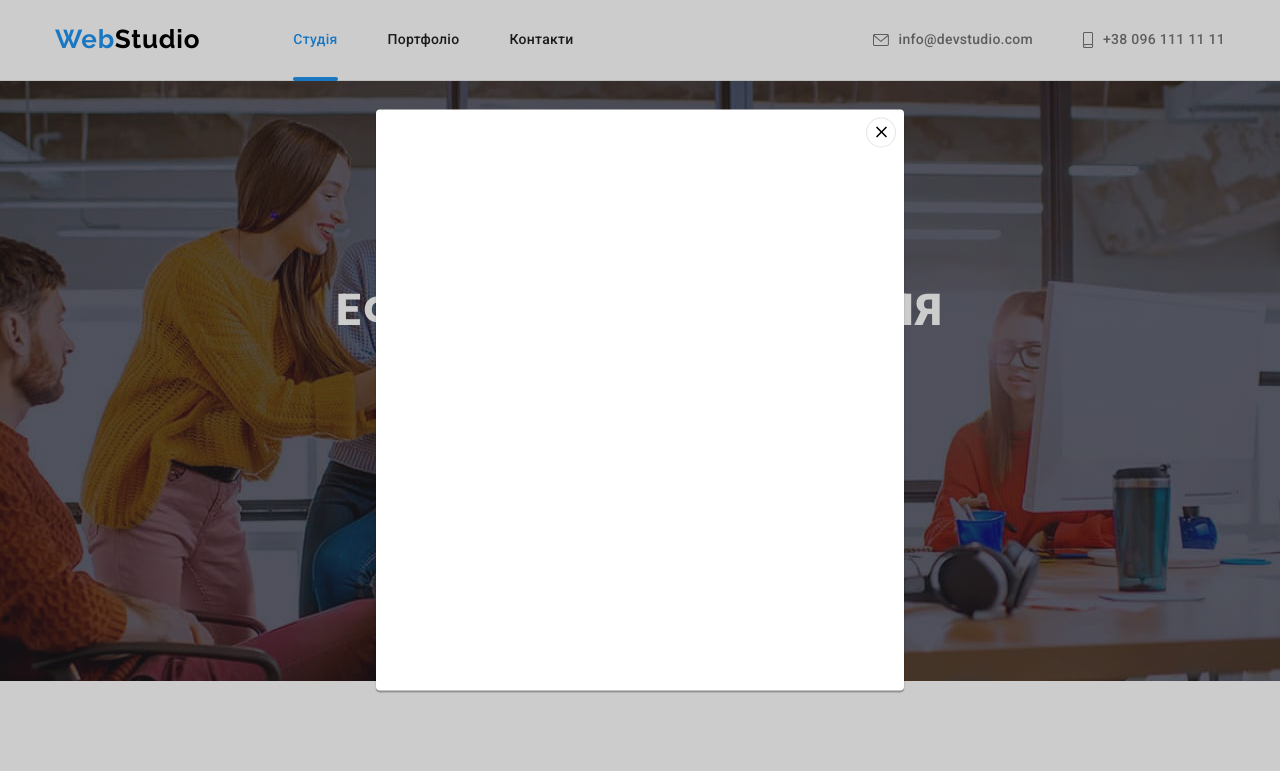
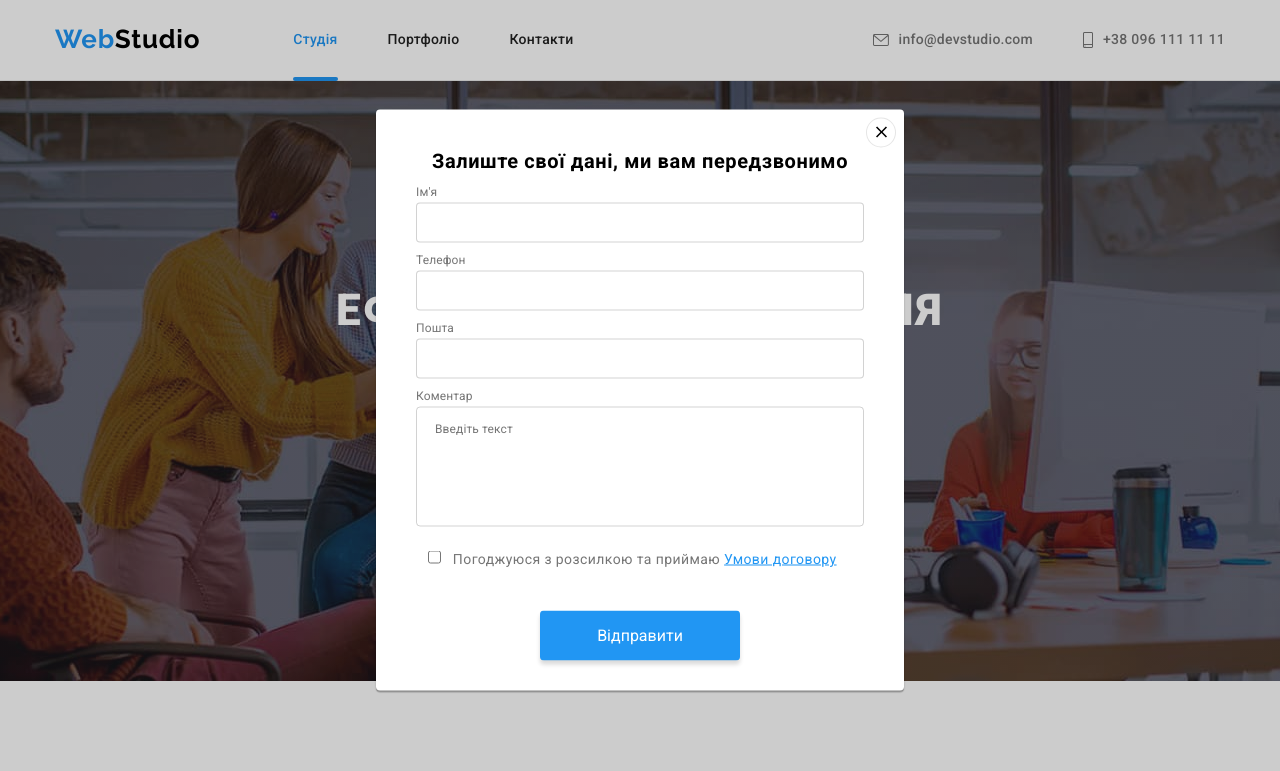
Before and after one commit to muza1919/goit-markup-hw-06, a plain HTML site: page index.html in a window 1280 px wide. Both pictures are taken after a click on the button "Замовити послугу". Shown: the top 771 px of the page. Drawn offline with nearby package versions, Linux system fonts and the light colour scheme.

Commit message:
second commit

```diff
--- a/css/styles.css
+++ b/css/styles.css
@@ -225,6 +225,17 @@ img{
     transform: translate(-50%,-50%) scale(1);
     transition: transform 250ms cubic-bezier(0.4, 0, 0.2, 1);
 }
+.modal-title{
+    margin-top: 0;
+    margin-bottom: 12px;
+    font-style: normal;
+    font-weight: 700;
+    font-size: 20px;
+    line-height: 23px;
+    text-align: center;
+    letter-spacing: 0.03em;
+    color: var(--black);
+}
 .btn-modal{
     display: flex;
     justify-content: center;
@@ -242,6 +253,98 @@ img{
     cursor: pointer;
     border: 1px solid rgba(0, 0, 0, 0.1);
     border-radius: 50%;
+}
+.form{
+    position: relative;
+    width: 528px;
+    height: 581px;
+    padding: 40px;
+    text-align: left;
+}
+.form-field{
+   margin-bottom: 10px;
+   display: flex;
+   flex-direction: column;
+}
+.form-field:nth-child(6){
+    margin-bottom: 20px;
+}
+::placeholder{
+    color: var(--primary-text-color);
+    font-style: normal;
+    font-weight: 400;
+    font-size: 12px;
+    line-height: 14px;
+    letter-spacing: 0.01em;
+}
+.form-label{
+    display: block;
+    margin-bottom: 4px;
+    color: var(--primary-text-color);
+    font-style: normal;
+    font-weight: 400;
+    font-size: 12px;
+    line-height: 14px;
+    letter-spacing: 0.01em;
+}
+.form-input{
+    width: 448px;
+    height: 40px;
+    border: 1px solid rgba(33, 33, 33, 0.2);
+    border-radius: 4px;
+}
+.form-textarea{
+    display: flex;
+    align-items: center;
+    justify-content: center;
+    width: 448px;
+    height: 120px;
+    border: 1px solid rgba(33, 33, 33, 0.2);
+    border-radius: 4px;
+}
+.textarea{
+    display: block;
+    width: 416px;
+    height: 96px;
+    resize: none;
+    border-color: transparent;
+}
+
+.agreement-text{
+    margin-left: 8.38px;
+    font-style: normal;
+    font-weight: 400;
+    font-size: 14px;
+    line-height: 24px;
+    letter-spacing: 0.03em;
+    color: var(--primary-text-color);
+}
+.checkbox{
+    margin-left: auto;
+    margin-right: auto;
+    width: 425px;
+    height: 24px;
+    margin-bottom: 40px;
+}
+.checkbox .link{
+    color: var(--accent-color);
+    text-decoration: underline;
+}
+.btn-submit{
+    display: flex;
+    justify-content: center;
+    align-items: center;
+    width: 200px;
+    height: 50px;
+    padding: 0;
+    margin-left: auto;
+    margin-right: auto;
+    margin-bottom: 50px;
+    color: var(--primary-white-color) ;
+    background-color: var(--accent-color);
+    border-color: transparent;
+    box-shadow: 0px 4px 4px rgba(0, 0, 0, 0.15);
+    border-radius: 4px;
 }
 .icon-close{
     width: 18px;
--- a/index.html
+++ b/index.html
@@ -52,11 +52,57 @@
           </div>
           <div class="backdrop is-hidden" data-modal>
             <div class="modal">
-              <button type="button" class="btn-modal" data-modal-close>
-                <svg class="icon-close">
-                  <use href="./images/icons.svg/sprite.svg#icon-close"></use>
-                </svg>
-              </button>
+               <form class="form" autocapitalize="off">
+                  <h1 class="modal-title">Залиште свої дані, ми вам передзвонимо</h1>
+                  <button type="button" class="btn-modal" data-modal-close>
+                    <svg class="icon-close">
+                      <use href="./images/icons.svg/sprite.svg#icon-close"></use>
+                    </svg>
+                  </button>
+
+                  <div class="form-field">
+                    <label for="name" class="form-label">Ім'я</label>
+                    <input type="text" class="form-input" name="name" id="name" placeholder=" " />
+
+                    <span class="from-label"></span>
+                    <span class="icon"></span>
+                  </div>
+
+                    <div class="form-field">
+                      <label for="tel" class="form-label">Телефон</label>
+                      <input type="tel" class="form-input" name="tel" id="tel" placeholder=" " />
+
+                        <span class=""></span>
+                        <span class="icon"></span>
+                    </div>
+
+
+                  <div class="form-field">
+                    <label for="email" class="form-label">Пошта</label>
+                    <input type="email" class="form-input" name="email" id="email" placeholder=" " />
+
+                    <span class="from-label"></span>
+                    <span class="icon"></span>
+                  </div>
+
+                  <div class="form-field">
+                    <label for="comment" class="form-label"> Коментар</label>
+                    <div class="form-textarea">
+                      <textarea name="comment" class="textarea" id="comment"  placeholder="Введіть текст"></textarea>
+                    </div>
+                  </div>
+
+                  <div class="checkbox">
+                  <input type="checkbox" class="form-checkbox" name="agreement" value="agreement"/>
+                  <label class="agreement-text">Погоджуюся з розсилкою та приймаю <a href="" class="link">Умови договору</a></label>
+
+                    <span ></span>
+                    <span class="icon"></span>
+
+                  </div>
+
+                  <button type="submit" class="btn-submit">Відправити</button>
+              </form>
             </div>
           </div>
       </section>
```
